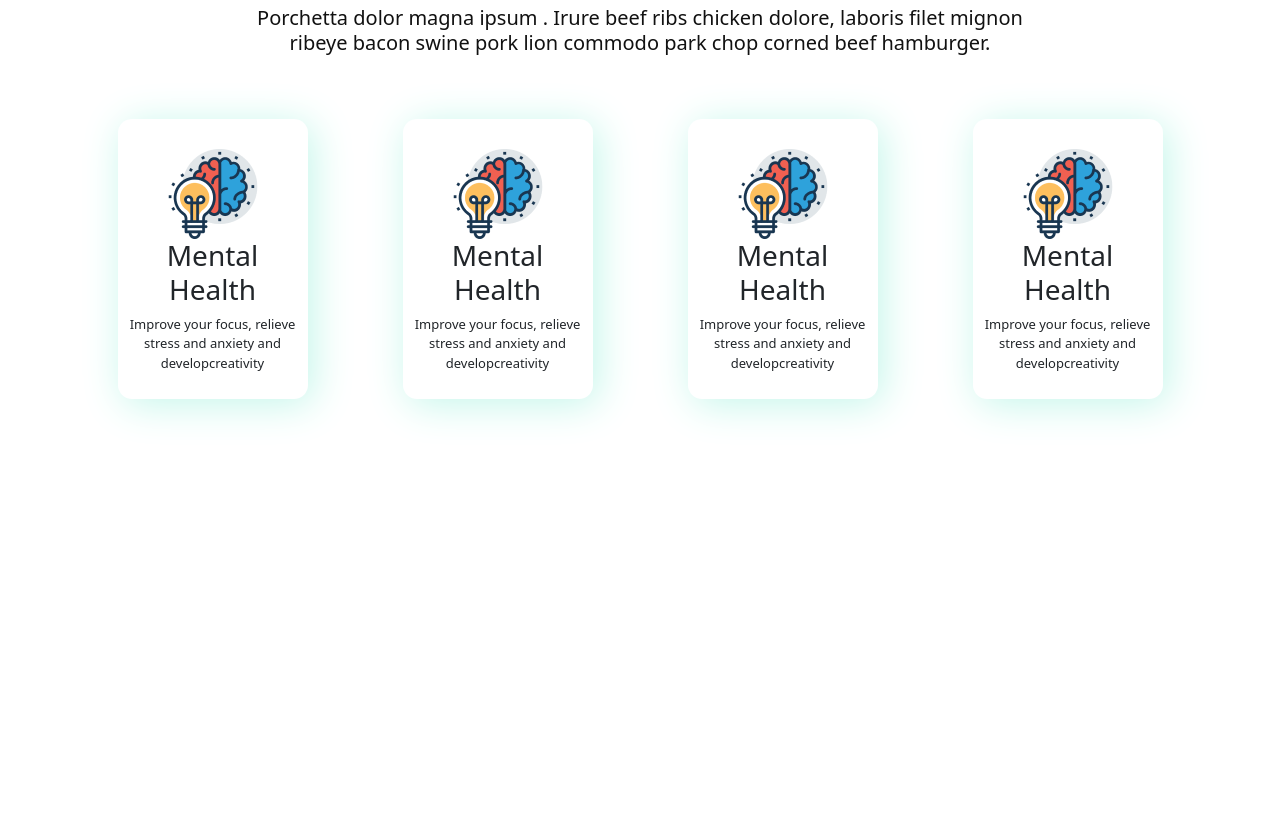
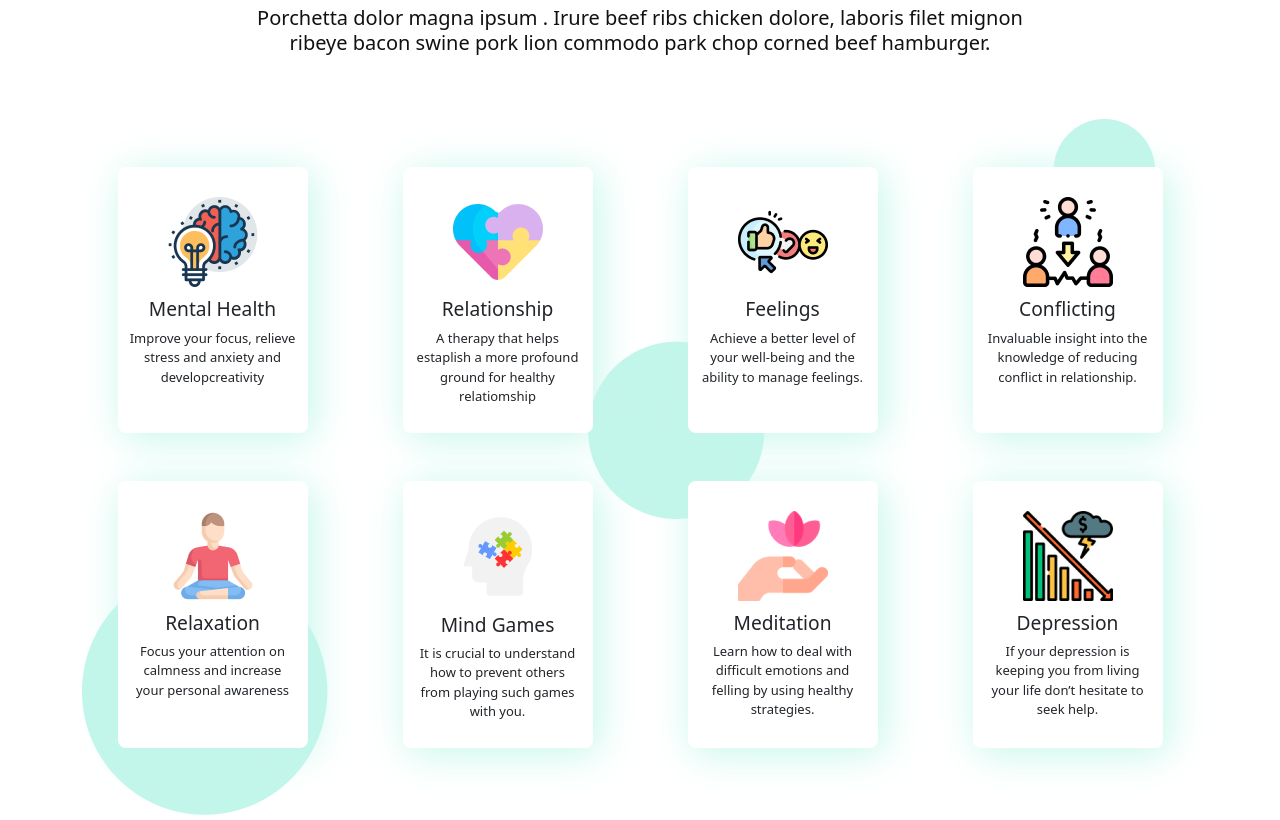
Before and after one commit to imtiaz-cnits/medinext, a plain HTML site: page medinext.html in a window 1280 px wide. Shown: the part 776-1596 px from the top of the page. Before the commit the page ends 1223 px from the top, so only its background shows below. Drawn offline with nearby package versions, Linux system fonts and the light colour scheme.

Commit message:
seven push

```diff
--- a/css/medinext.css
+++ b/css/medinext.css
@@ -113,16 +113,15 @@
 
 .navbar-menu li a {
     font-family: var(--text-font);
-    font-weight: 500;
+    font-weight: 300;
     font-size: 1.1em;
+    display: inline-block;
     color: var(--black);
     margin-left: 20px;
 }
 
 .nav-link {
     display: flex;
-    font-size: 24px;
-    font-weight: 100;
     padding: 5px 0;
     position: relative;
     overflow: hidden;
@@ -368,11 +367,16 @@
     margin: auto;
 }
 
+.service-circle {
+    position: absolute;
+    z-index: -1;
+}
+
 .mental {
     width: 100%;
     background: var(--white);
     padding: 10px;
-    border-radius: 14px;
+    border-radius: 8px;
     box-shadow: 5px 5px 40px #C3F6EA;
 }
 
@@ -382,7 +386,12 @@
     padding-top: 20px;
 }
 
-.mental-content p {
+.service-content-title h3 {
+    padding-top: 10px;
+    font-size: 1.7em;
+}
+
+.service-content-title p {
     font-size: 13px;
 }
 
@@ -390,7 +399,7 @@
     width: 100%;
     background: var(--white);
     padding: 10px;
-    border-radius: 14px;
+    border-radius: 8px;
     box-shadow: 5px 5px 40px #C3F6EA;
 }
 
@@ -400,15 +409,11 @@
     padding-top: 20px;
 }
 
-.relationship-content p {
-    font-size: 13px;
-}
-
 .feelings {
     width: 100%;
     background: var(--white);
     padding: 10px;
-    border-radius: 14px;
+    border-radius: 8px;
     box-shadow: 5px 5px 40px #C3F6EA;
 }
 
@@ -418,15 +423,11 @@
     padding-top: 20px;
 }
 
-.feelings-content p {
-    font-size: 13px;
-}
-
 .conflicting {
     width: 100%;
     background: var(--white);
     padding: 10px;
-    border-radius: 14px;
+    border-radius: 8px;
     box-shadow: 5px 5px 40px #C3F6EA;
 }
 
@@ -436,14 +437,95 @@
     padding-top: 20px;
 }
 
-.conflicting-content p {
-    font-size: 13px;
+.relaxation {
+    width: 100%;
+    background: var(--white);
+    padding: 10px;
+    border-radius: 8px;
+    box-shadow: 5px 5px 40px #C3F6EA;
+}
+
+.relaxation-img img {
+    display: block;
+    margin: auto;
+    padding-top: 20px;
+}
+
+.mind-games {
+    width: 100%;
+    background: var(--white);
+    padding: 10px;
+    border-radius: 8px;
+    box-shadow: 5px 5px 40px #C3F6EA;
+}
+
+.mind-games-img img {
+    display: block;
+    margin: auto;
+    padding-top: 20px;
+}
+
+.meditation {
+    width: 100%;
+    background: var(--white);
+    padding: 10px;
+    border-radius: 8px;
+    box-shadow: 5px 5px 40px #C3F6EA;
+}
+
+.meditation-img img {
+    display: block;
+    margin: auto;
+    padding-top: 20px;
+}
+
+.depression {
+    width: 100%;
+    background: var(--white);
+    padding: 10px;
+    border-radius: 8px;
+    box-shadow: 5px 5px 40px #C3F6EA;
+}
+
+.depression-img img {
+    display: block;
+    margin: auto;
+    padding-top: 20px;
 }
 
 
+@media screen and (max-width: 1400px) {
+    .service-content-title h3 {
+        font-size: 1.2em;
+    }
+}
 
+@media screen and (max-width: 1200px) {
+    .service-content-title h3 {
+        font-size: 1em;
+    }
 
+    .service-content-title p {
+        font-size: 11px;
+    }
 
+    .service-circle img{
+        width: 100%;
+    }
+}
 
+@media screen and (max-width: 990px) {
+    .service-content-title h3 {
+        font-size: 1.5em;
+    }
+
+    .service-content-title p {
+        font-size: 14px;
+    }
+
+    .service-circle {
+        display: none;
+    }
+}
 
 /* Servive Section End */
--- a/medinext.html
+++ b/medinext.html
@@ -94,22 +94,22 @@
             <div class="collapse navbar-collapse" id="mynavbar">
                 <ul class="navbar-nav ms-auto navbar-menu">
                     <li class="nav-item">
-                        <a class="nav-link" href="javascript:void(0)">Home</a>
+                        <a class="nav-link" href="#home">Home</a>
                     </li>
                     <li class="nav-item">
-                        <a class="nav-link" href="javascript:void(0)">Page</a>
+                        <a class="nav-link" href="#page">Page</a>
                     </li>
                     <li class="nav-item">
-                        <a class="nav-link" href="javascript:void(0)">Service</a>
+                        <a class="nav-link" href="#service">Service</a>
                     </li>
                     <li class="nav-item">
-                        <a class="nav-link" href="javascript:void(0)">Gallery</a>
+                        <a class="nav-link" href="#gallery">Gallery</a>
                     </li>
                     <li class="nav-item">
-                        <a class="nav-link" href="javascript:void(0)">Blog</a>
+                        <a class="nav-link" href="#blog">Blog</a>
                     </li>
                     <li class="nav-item">
-                        <a class="nav-link" href="javascript:void(0)">Contact</a>
+                        <a class="nav-link" href="#contact">Contact</a>
                     </li>
                 </ul>
                 <div class="ms-auto navbar-social-icon">
@@ -174,7 +174,7 @@
 
     <!-- Servive Section Start -->
 
-    <section class="service">
+    <section class="service" id="service">
         <div class="container">
             <div class="row">
                 <div class="col-md mt-5 p-5 text-center service-title">
@@ -186,43 +186,109 @@
         </div>
 
         <div class="container">
+            <div class="service-circle">
+                <img src="./image/service-circle.png" alt="service-circle">
+            </div>
+        </div>
+
+        <div class="container mt-5 service-card">
             <div class="row">
                 <div class="col-sm-12">
                     <div class="row justify-content-around">
-                        <div class="col-md-2 mental">
+                        <div class="col-lg-2 mental mb-4">
                             <div class="mental-img">
                                 <img src="./image/mental.png" alt="mental">
                             </div>
-                            <div class="mental-content">
+                            <div class="mental-content service-content-title">
                                 <h3 class="text-center">Mental Health</h3>
-                                <p class="text-center">Improve your focus, relieve stress and anxiety and developcreativity</p>
+                                <p class="text-center">Improve your focus, relieve stress and anxiety and
+                                    developcreativity</p>
                             </div>
                         </div>
-                        <div class="col-md-2 mental">
-                            <div class="mental-img">
-                                <img src="./image/mental.png" alt="mental">
+                        <div class="col-lg-2 relationship mb-4">
+                            <div class="relationship-img">
+                                <img src="./image/relationship.png" alt="relationship">
                             </div>
-                            <div class="mental-content">
-                                <h3 class="text-center">Mental Health</h3>
-                                <p class="text-center">Improve your focus, relieve stress and anxiety and developcreativity</p>
+                            <div class="relationship-content service-content-title">
+                                <h3 class="text-center">Relationship</h3>
+                                <p class="text-center">A therapy that helps estaplish
+                                    a more profound ground for
+                                    healthy relatiomship</p>
                             </div>
                         </div>
-                        <div class="col-md-2 mental">
-                            <div class="mental-img">
-                                <img src="./image/mental.png" alt="mental">
+                        <div class="col-lg-2 feelings mb-4">
+                            <div class="feelings-img">
+                                <img src="./image/feelings.png" alt="feelings">
                             </div>
-                            <div class="mental-content">
-                                <h3 class="text-center">Mental Health</h3>
-                                <p class="text-center">Improve your focus, relieve stress and anxiety and developcreativity</p>
+                            <div class="feelings-content service-content-title">
+                                <h3 class="text-center">Feelings</h3>
+                                <p class="text-center">Achieve a better level of your
+                                    well-being and the ability to
+                                    manage feelings.</p>
                             </div>
                         </div>
-                        <div class="col-md-2 mental">
-                            <div class="mental-img">
-                                <img src="./image/mental.png" alt="mental">
+                        <div class="col-lg-2 conflicting mb-4">
+                            <div class="conflicting-img">
+                                <img src="./image/conflicting.png" alt="conflicting">
                             </div>
-                            <div class="mental-content">
-                                <h3 class="text-center">Mental Health</h3>
-                                <p class="text-center">Improve your focus, relieve stress and anxiety and developcreativity</p>
+                            <div class="conflicting-content service-content-title">
+                                <h3 class="text-center">Conflicting</h3>
+                                <p class="text-center">Invaluable insight into the
+                                    knowledge of reducing conflict
+                                    in relationship.</p>
+                            </div>
+                        </div>
+                    </div>
+                </div>
+            </div>
+        </div>
+
+        <div class="container mt-4">
+            <div class="row">
+                <div class="col-sm-12">
+                    <div class="row justify-content-around">
+                        <div class="col-lg-2 mental mb-4">
+                            <div class="relaxation-img">
+                                <img src="./image/relaxation.png" alt="relaxation">
+                            </div>
+                            <div class="relaxation-content service-content-title">
+                                <h3 class="text-center">Relaxation</h3>
+                                <p class="text-center">Focus your attention on
+                                    calmness and increase your
+                                    personal awareness</p>
+                            </div>
+                        </div>
+                        <div class="col-lg-2 mind-games mb-4">
+                            <div class="relationship-img">
+                                <img src="./image/mind-games.png" alt="mind-games">
+                            </div>
+                            <div class="mind-games-content service-content-title">
+                                <h3 class="text-center">Mind Games</h3>
+                                <p class="text-center">It is crucial to understand how
+                                    to prevent others from playing
+                                    such games with you.</p>
+                            </div>
+                        </div>
+                        <div class="col-lg-2 meditation mb-4">
+                            <div class="meditation-img">
+                                <img src="./image/meditation.png" alt="meditation">
+                            </div>
+                            <div class="meditation-content service-content-title">
+                                <h3 class="text-center">Meditation</h3>
+                                <p class="text-center">Learn how to deal with difficult
+                                    emotions and felling by using
+                                    healthy strategies.</p>
+                            </div>
+                        </div>
+                        <div class="col-lg-2 depression mb-4">
+                            <div class="depression-img">
+                                <img src="./image/depression.png" alt="depression">
+                            </div>
+                            <div class="conflicting-content service-content-title">
+                                <h3 class="text-center">Depression</h3>
+                                <p class="text-center">If your depression is keeping
+                                    you from living your life don’t
+                                    hesitate to seek help.</p>
                             </div>
                         </div>
                     </div>
```
Also changed, not shown: image/meditation.png (renamed from image/mealtation.png), image/mind-games.png (renamed from image/human-mind.png).
